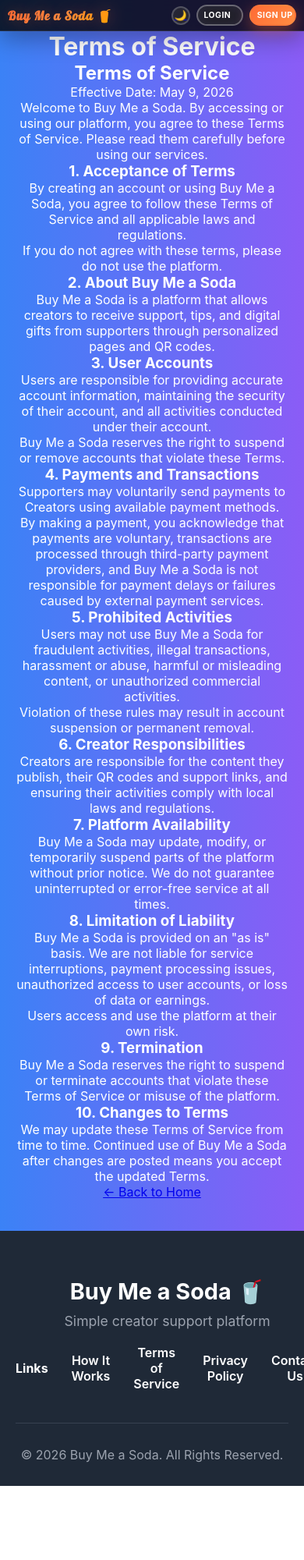
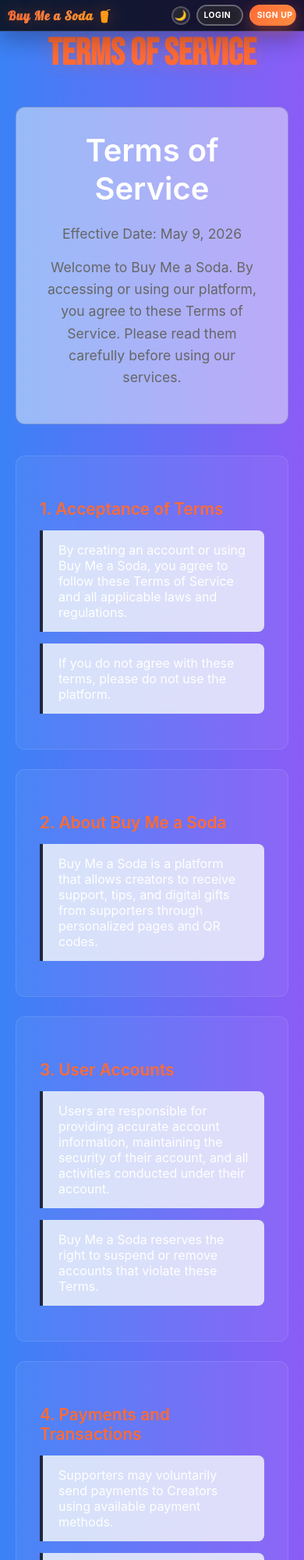
Before and after one commit to ogolla254/buy-me-soda-v2, a website: page terms.html in a window 390 px wide. Shown: the top 2000 px of the page at 78% size. Before the commit the page ends 1905 px from the top, so only its background shows below. Drawn offline with Linux system fonts and the light colour scheme.

Commit message:
Update style.css

```diff
--- a/style.css
+++ b/style.css
@@ -957,9 +957,11 @@
 }
 
 .footer-content {
-    display: grid;
-    grid-template-columns: 1fr 1fr;
-    gap: 40px;
+    display: flex;
+    flex-direction: column;
+    justify-content: flex-start;
+    align-items: flex-start;
+    gap: 20px;
     margin-bottom: 40px;
 }
 
@@ -976,9 +978,10 @@
 
 .footer-links {
     display: flex;
-    gap: 30px;
-    justify-content: flex-end;
-    align-items: center;
+    flex-direction: column;
+    gap: 15px;
+    justify-content: flex-start;
+    align-items: flex-start;
 }
 
 .footer-links a {
@@ -1021,13 +1024,197 @@
     }
 
     .footer-content {
-        grid-template-columns: 1fr;
-        text-align: center;
+        flex-direction: column;
+        align-items: flex-start;
+        text-align: left;
     }
 
     .footer-links {
-        justify-content: center;
-    }
+        justify-content: flex-start;
+    }
+
+    .footer-links-title {
+        color: white;
+        font-size: 1.1rem;
+        font-weight: 600;
+        margin-bottom: 15px;
+        text-transform: uppercase;
+        letter-spacing: 1px;
+    }
+}
+
+/* Terms Section */
+.terms-content {
+    max-width: 800px;
+    margin: 0 auto;
+    text-align: left;
+}
+
+.terms-content h3 {
+    color: #ff6b35;
+    margin: 25px 0 15px;
+    font-size: 1.1rem;
+}
+
+.terms-content p {
+    color: #666;
+    line-height: 1.6;
+    margin-bottom: 15px;
+}
+
+/* Privacy Section */
+.privacy-content {
+    max-width: 800px;
+    margin: 0 auto;
+    text-align: left;
+}
+
+.privacy-content h3 {
+    color: #ff6b35;
+    margin: 25px 0 15px;
+    font-size: 1.1rem;
+}
+
+.privacy-content p {
+    color: #666;
+    line-height: 1.6;
+    margin-bottom: 15px;
+}
+
+/* Contact Section */
+.contact-grid {
+    display: grid;
+    grid-template-columns: repeat(auto-fit, minmax(250px, 1fr));
+    gap: 30px;
+    margin-top: 30px;
+}
+
+.contact-item {
+    background: rgba(255, 255, 255, 0.1);
+    padding: 25px;
+    border-radius: 12px;
+    border: 1px solid rgba(255, 255, 255, 0.2);
+    text-align: center;
+    transition: transform 0.3s ease;
+}
+
+.contact-item:hover {
+    transform: translateY(-5px);
+    box-shadow: 0 10px 30px rgba(0, 0, 0, 0.1);
+}
+
+.contact-item h3 {
+    color: #ff6b35;
+    margin-bottom: 10px;
+    font-size: 1.1rem;
+}
+
+.contact-item p {
+    color: #666;
+    font-weight: 500;
+}
+
+/* Terms Page Styles */
+.page-title {
+    font-family: 'Bebas Neue', cursive;
+    font-size: 3rem;
+    color: #ff6b35;
+    text-align: center;
+    margin-bottom: 40px;
+    text-shadow: 0 0 20px rgba(255, 107, 53, 0.3);
+}
+
+.terms-section {
+    background: rgba(255, 255, 255, 0.05);
+    border: 1px solid rgba(255, 255, 255, 0.1);
+    border-radius: 12px;
+    padding: 30px;
+    margin-bottom: 25px;
+    transition: transform 0.3s ease, box-shadow 0.3s ease;
+}
+
+.terms-section:hover {
+    transform: translateY(-2px);
+    box-shadow: 0 8px 25px rgba(0, 0, 0, 0.1);
+}
+
+.terms-section h3 {
+    color: #ff6b35;
+    margin-bottom: 15px;
+    font-size: 1.3rem;
+    font-weight: 600;
+}
+
+.terms-section p {
+    color: #666;
+    line-height: 1.8;
+    font-size: 1rem;
+    margin: 0;
+}
+
+.terms-point {
+    background: rgba(248, 250, 252, 0.8);
+    border-left: 4px solid #1e293b;
+    padding: 15px 20px;
+    margin-bottom: 15px;
+    border-radius: 0 8px 8px 0;
+    transition: all 0.3s ease;
+}
+
+.terms-point:hover {
+    background: rgba(241, 245, 249, 0.9);
+    transform: translateX(5px);
+}
+
+.terms-point strong {
+    font-weight: 600;
+    display: block;
+    margin-bottom: 5px;
+    font-size: 1.1rem;
+}
+
+.terms-header {
+    text-align: center;
+    margin-bottom: 40px;
+    padding: 30px;
+    background: rgba(241, 245, 249, 0.5);
+    border-radius: 12px;
+    border: 1px solid rgba(30, 41, 59, 0.2);
+}
+
+.terms-header h2 {
+    font-size: 2.5rem;
+    margin-bottom: 20px;
+    font-weight: 600;
+}
+
+.terms-intro {
+    color: #666;
+    font-size: 1.1rem;
+    line-height: 1.6;
+    margin-bottom: 10px;
+}
+
+.terms-intro strong {
+    color: #1e293b;
+    font-weight: 600;
+}
+
+.terms-section p {
+    color: #666;
+    line-height: 1.8;
+    font-size: 1rem;
+    margin: 0;
+}
+
+.terms-section p strong {
+    color: #333;
+    font-weight: 600;
+}
+
+.back-to-home {
+    text-align: center;
+    margin-top: 40px;
 }
 
 /* Login Page Styles */
```
